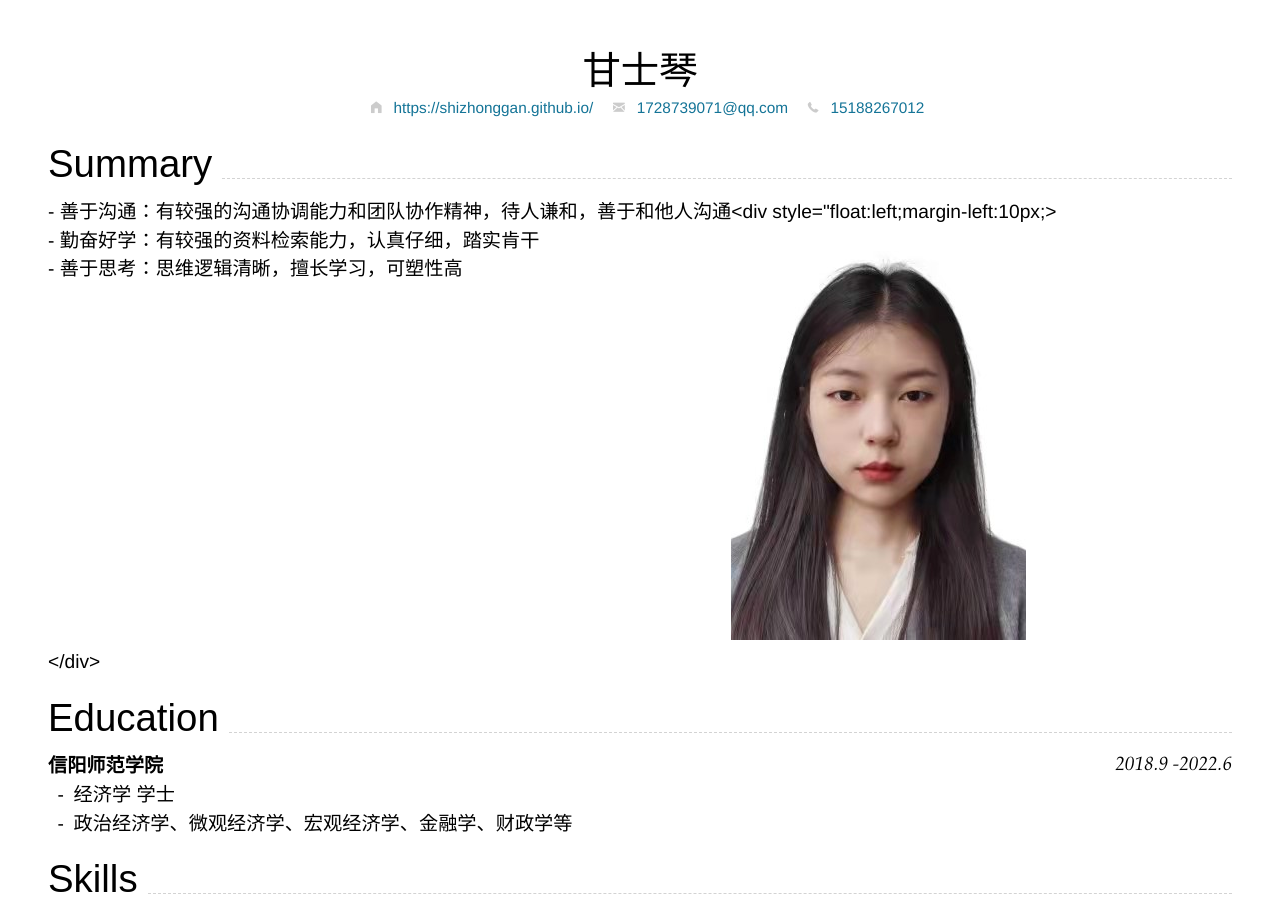
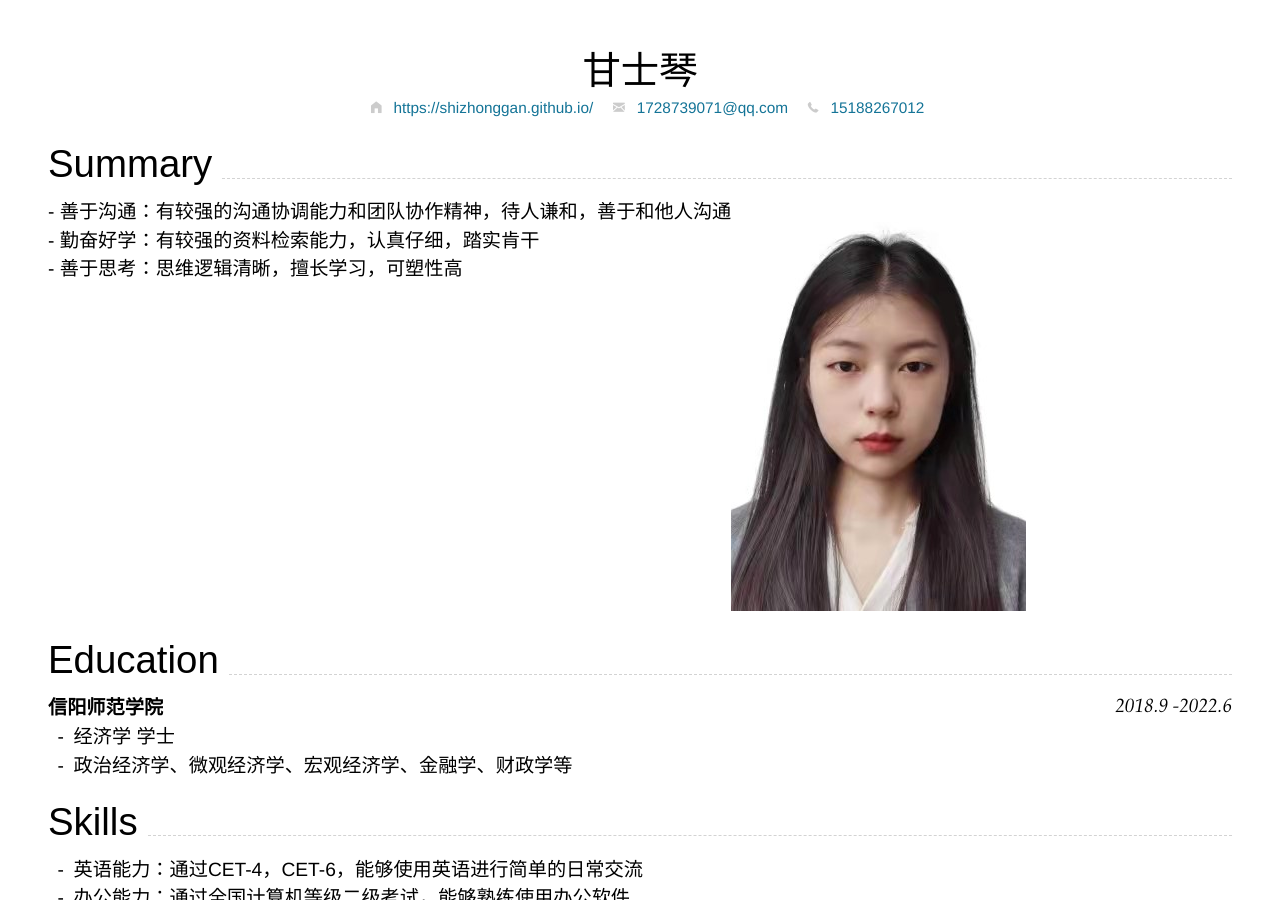
Before and after one commit to ganshiqin819/ganshiqin819.github.io, a Jekyll site: the page built from index.md, in a window 1280 px wide and 900 px high. Built offline with Jekyll 4.4.1, drawn with Linux system fonts in a browser that asks for light colours; nearby versions of some CDN libraries.

Commit message:
Update index.md

```diff
--- a/index.md
+++ b/index.md
@@ -41,9 +41,7 @@ Supported arguments:
 - 勤奋好学：有较强的资料检索能力，认真仔细，踏实肯干<br>
 - 善于思考：思维逻辑清晰，擅长学习，可塑性高<br>
 </div>
-<div style="float:left;margin-left:10px;>
 <img src="media/profile.jpg"/>
-</div>
 </div>
 
 
```
